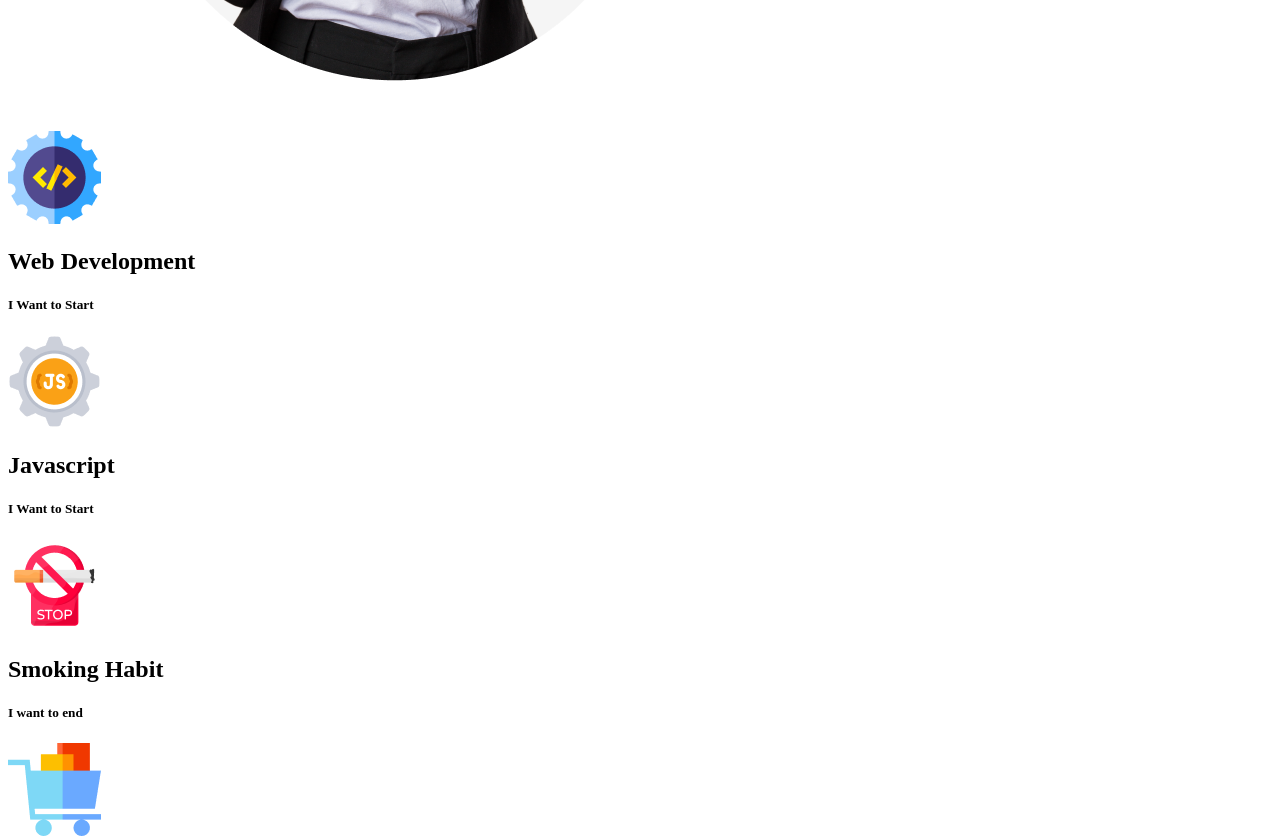
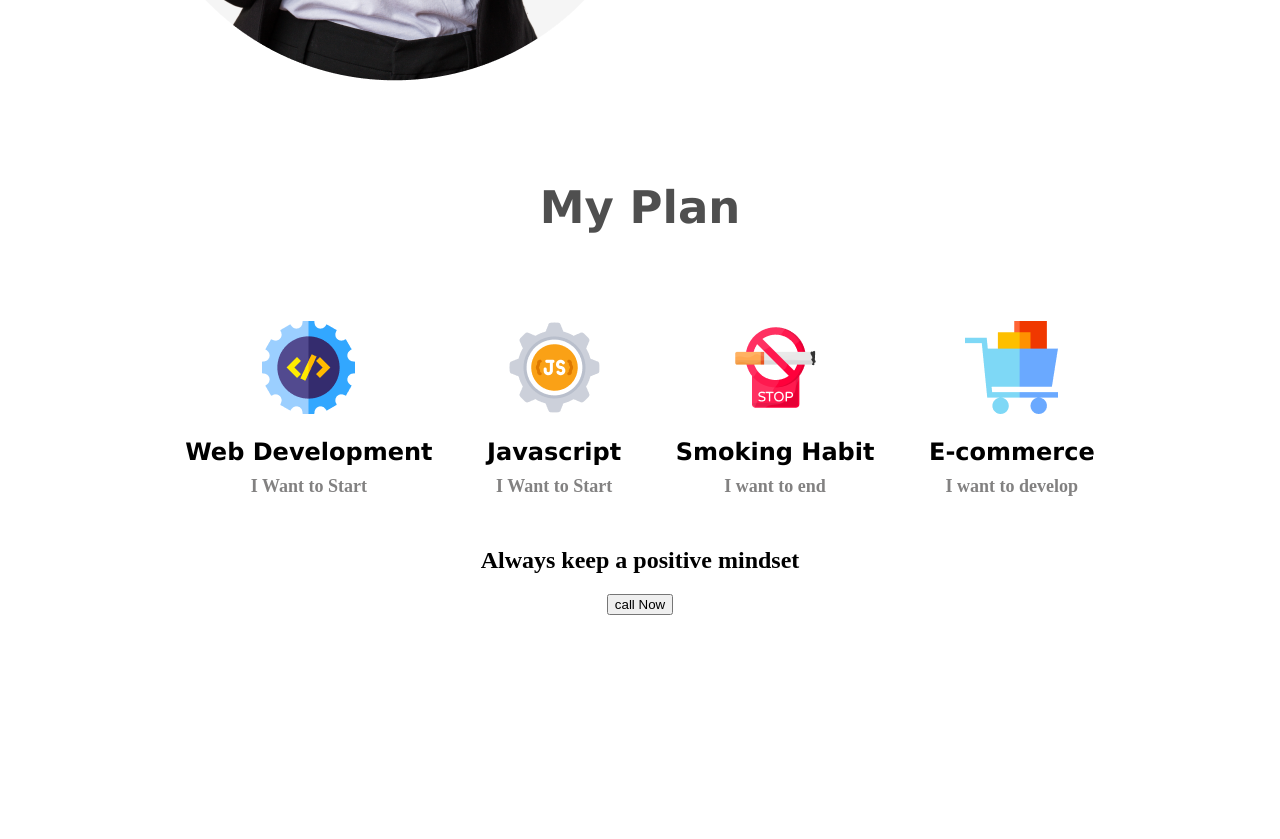
Before and after one commit to sagor369/assignmen1, a plain HTML site: page index.html in a window 1280 px wide. Shown: the part 1402-2241 px from the top of the page. After the commit the page ends 2117 px from the top, so only its background shows below. Drawn offline with Linux system fonts and the light colour scheme.

Commit message:
plan somthing less

```diff
--- a/index.html
+++ b/index.html
@@ -50,6 +50,7 @@
         <!-- about section end hire  -->
         <!-- plan section start hire  -->
         <section class="plan">
+            <h2>My Plan</h2>
             <div class="plan-item">
                 <div>
                     <img src="images/icons/web.png" alt="">
--- a/styles/style.css
+++ b/styles/style.css
@@ -36,6 +36,7 @@
 }
 
 /* header section style end  */
+/* about section style start  */
 .about {
     margin: 50px 100px;
 }
@@ -57,7 +58,42 @@
     color: aquamarine;
     padding-right: 5px;
 }
-.about p{
+
+.about p {
     font-size: 18px;
     color: #27252593;
 }
+
+/* about section style end  */
+
+/* plan section style start  */
+.plan{
+    margin: 100px 150px;
+    text-align: center;
+}
+.plan>h2 {
+    font-size: 45px;
+    font-family: Verdana, sans-serif;
+    padding-bottom: 50px;
+    color: #000000b0;
+}
+.plan-item{
+    display: flex;
+    justify-content: space-around;
+
+}
+.plan-item h2{
+    font-weight: bolder;
+    font-family: Verdana, sans-serif;
+    margin-bottom: 0;
+    padding-bottom: 0;
+}
+.plan-item h5{
+    margin-top: 10px;
+    font-size: 18px;
+    color: #27252593;
+}
+.mind{
+
+}
+/* plan section style end  */
```
